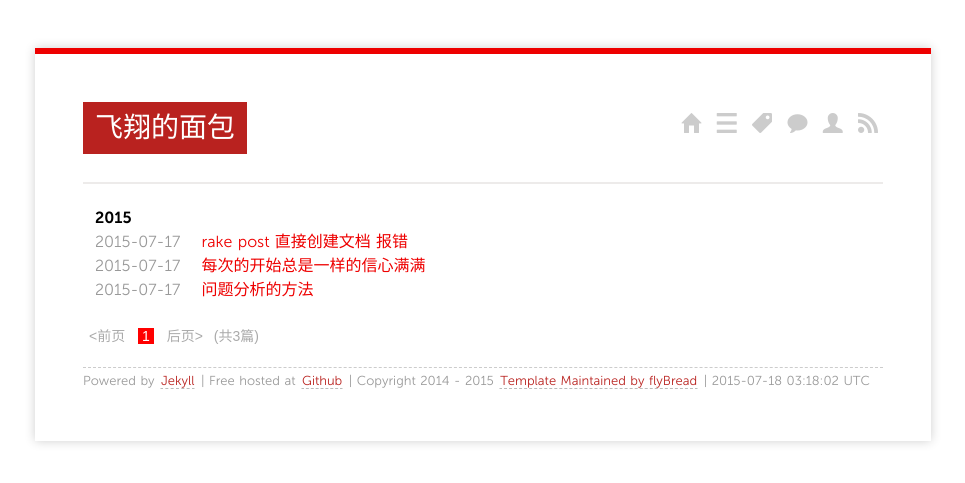
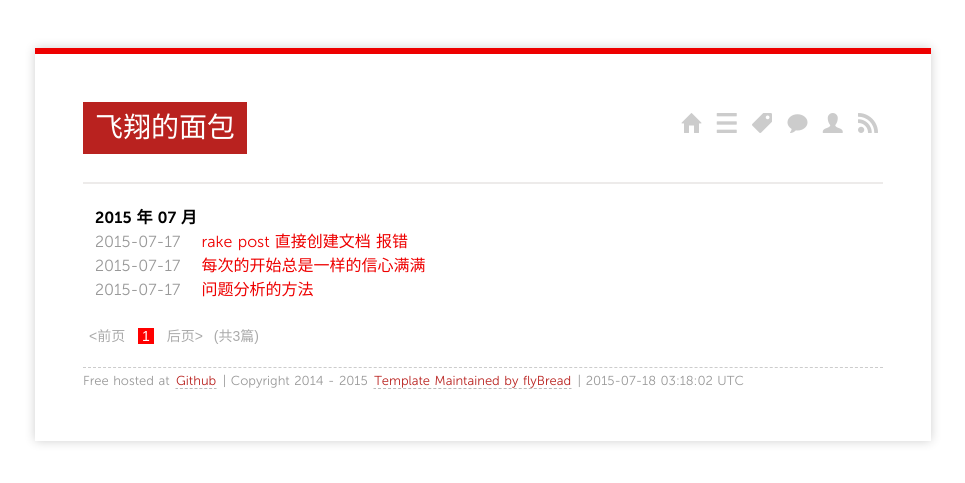
Before and after one commit to flyBread/flyBread.github.io, a Jekyll site: the page built from index.html, in a window 1280 px wide. Shown: the top 483 px of the page, without its empty margins (157-1122 px from the left). Built offline with Jekyll 4.4.1, drawn with Linux system fonts in a browser that asks for light colours; nearby versions of some CDN libraries; Markdown is read by kramdown in place of the engine named in the settings; the list of posts is cut into pages by our own code.

Commit message:
修改配置文件

```diff
--- a/_config.yml
+++ b/_config.yml
@@ -3,5 +3,5 @@
 url: http://flybread.github.io/
 author: flybread
 highlighter: pygments
-paginate: 24
+paginate: 35
 encoding: UTF-8
--- a/_layouts/default.html
+++ b/_layouts/default.html
@@ -46,9 +46,9 @@
       </div>
 
     <footer>
-        <p><small>Powered by <a href="https://github.com/mojombo/jekyll">Jekyll</a> | Free hosted at <a href="https://github.com/flyBread">Github</a> | Copyright 2014 - {{site.time | date:"%Y"}}
+        <p><small>Free hosted at <a href="https://github.com/flyBread">Github</a> | Copyright 2014 - {{site.time | date:"%Y"}}
 		<!-- *** Please Keep bellow link for at least 6 months! Thanks！*** -->
-		<a href="http://blog.sevenche.com">Template Maintained by flyBread</a>
+		<a href="http://flybread.github.io/">Template Maintained by flyBread</a>
 
 		| <span class="label label-info">{{site.time | date:"%Y-%m-%d %H:%M:%S %Z"}}</span></small></p>
     </footer>
--- a/index.html
+++ b/index.html
@@ -6,9 +6,11 @@
 <ul class="listing">
 {% for post in paginator.posts %}
   {% capture y %}{{post.date | date:"%Y"}}{% endcapture %}
-  {% if year != y %}
+  {% capture m %}{{post.date | date:"%m"}}{% endcapture %}
+  {% if year != y or  month != m %}
     {% assign year = y %}
-    <li class="listing-seperator">{{ y }}</li>
+	{% assign month = m %}
+    <li class="listing-seperator">{{ y }} 年 {{m}} 月 </li>
   {% endif %}
   <li class="listing-item">
     <time datetime="{{ post.date | date:"%Y-%m-%d" }}">{{ post.date | date:"%Y-%m-%d" }}</time>
```
Also changed, not shown: 1 other file.
